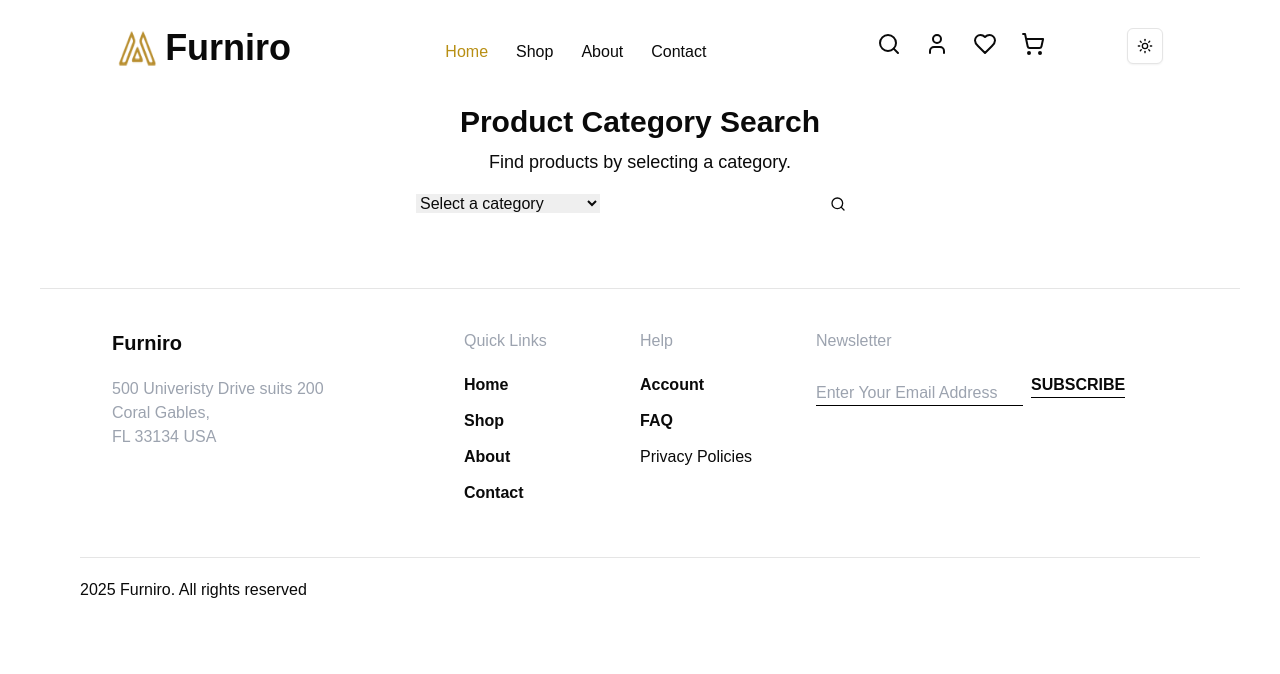
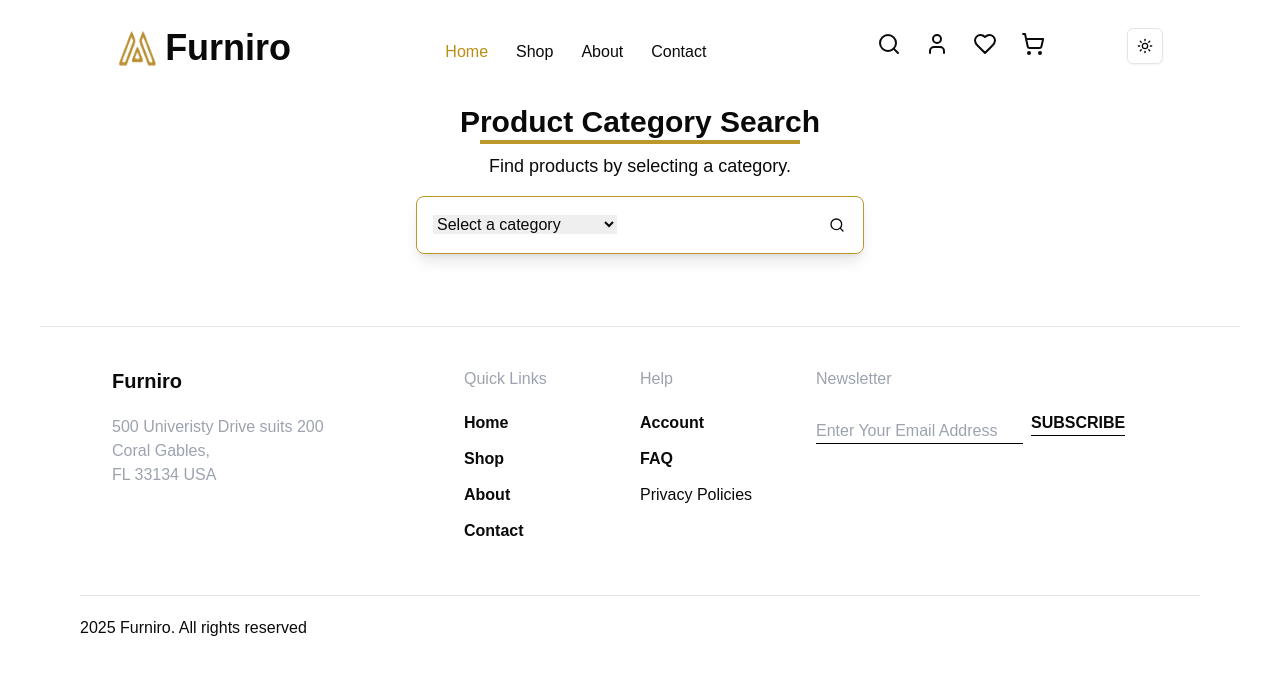
Before and after one commit to mussaratshamsher/functional-hackthon, a Next.js app: page /category in a window 1280 px wide. Shown: the top 674 px of the page. Built offline with nearby package versions, Linux system fonts and the light colour scheme.

Commit message:
category

```diff
--- a/src/app/category/page.tsx
+++ b/src/app/category/page.tsx
@@ -57,11 +57,13 @@ export default function CategorySearch() {
   return (
     <div className="flex flex-col h-full w-full max-w-6xl mx-auto p-4 md:p-6">
       <header className="flex flex-col items-center mb-6">
-        <h1 className="text-3xl font-bold mb-2">Product Category Search</h1>
-        <p className="text-lg mb-4">
+        <h1 className=" text-base md:text-3xl font-bold mb-2">Product Category Search
+        <hr className='border-[#bc9729] border-2 w-48 md:w-80 mx-auto'/></h1>
+        <p className=" text-sm lg:text-lg mb-4">
           Find products by selecting a category.
         </p>
-        <form className="relative w-full max-w-md mb-6" onSubmit={handleSearch}>
+
+        <form className="relative w-full max-w-md mb-6 border border-[#bc9729] p-2 md:p-4 rounded-lg shadow-lg " onSubmit={handleSearch}>
           <select value={category} onChange={(e) => setCategory(e.target.value)} className="pr-10">
             <option value="">Select a category</option>
             {categories.map((cat) => (
```
